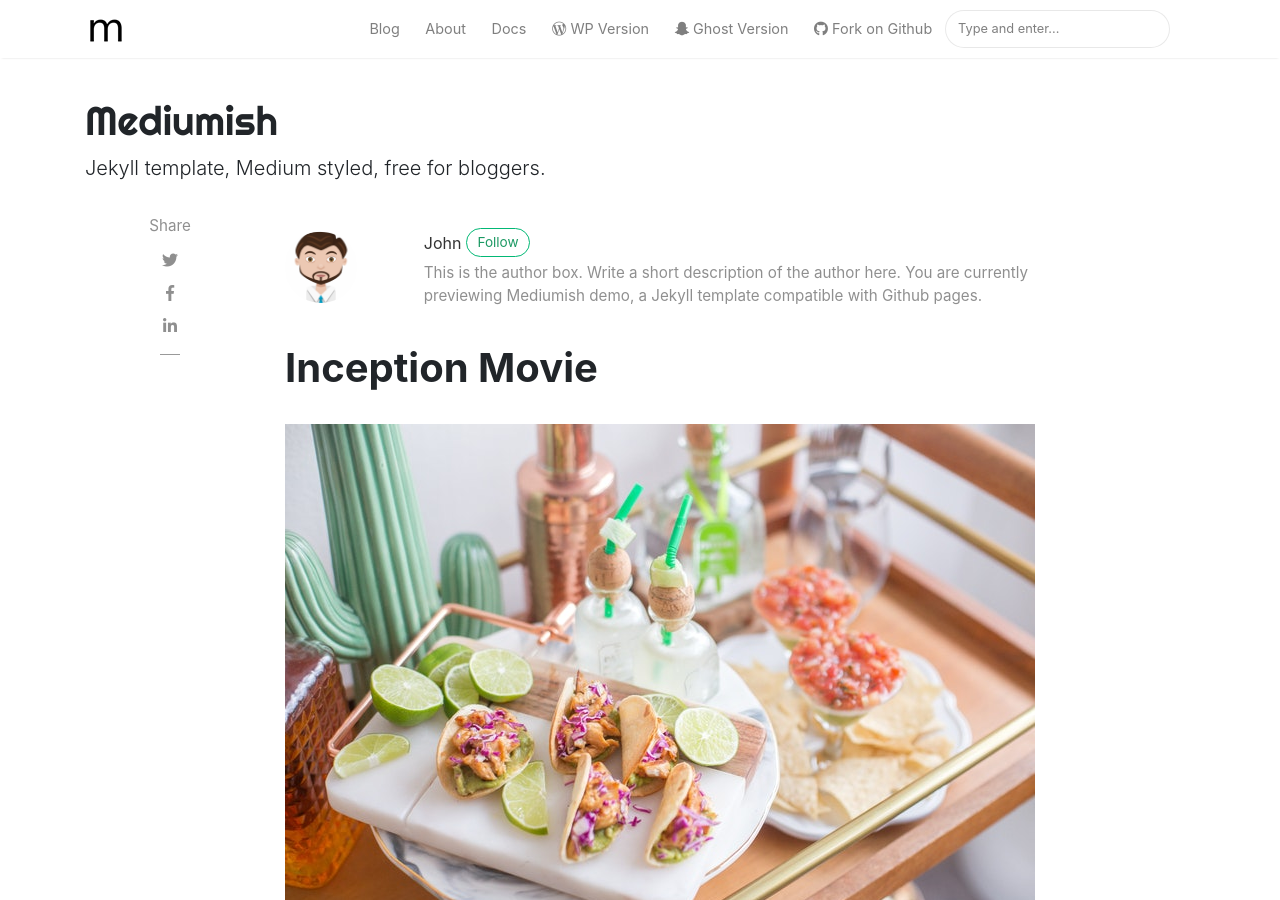
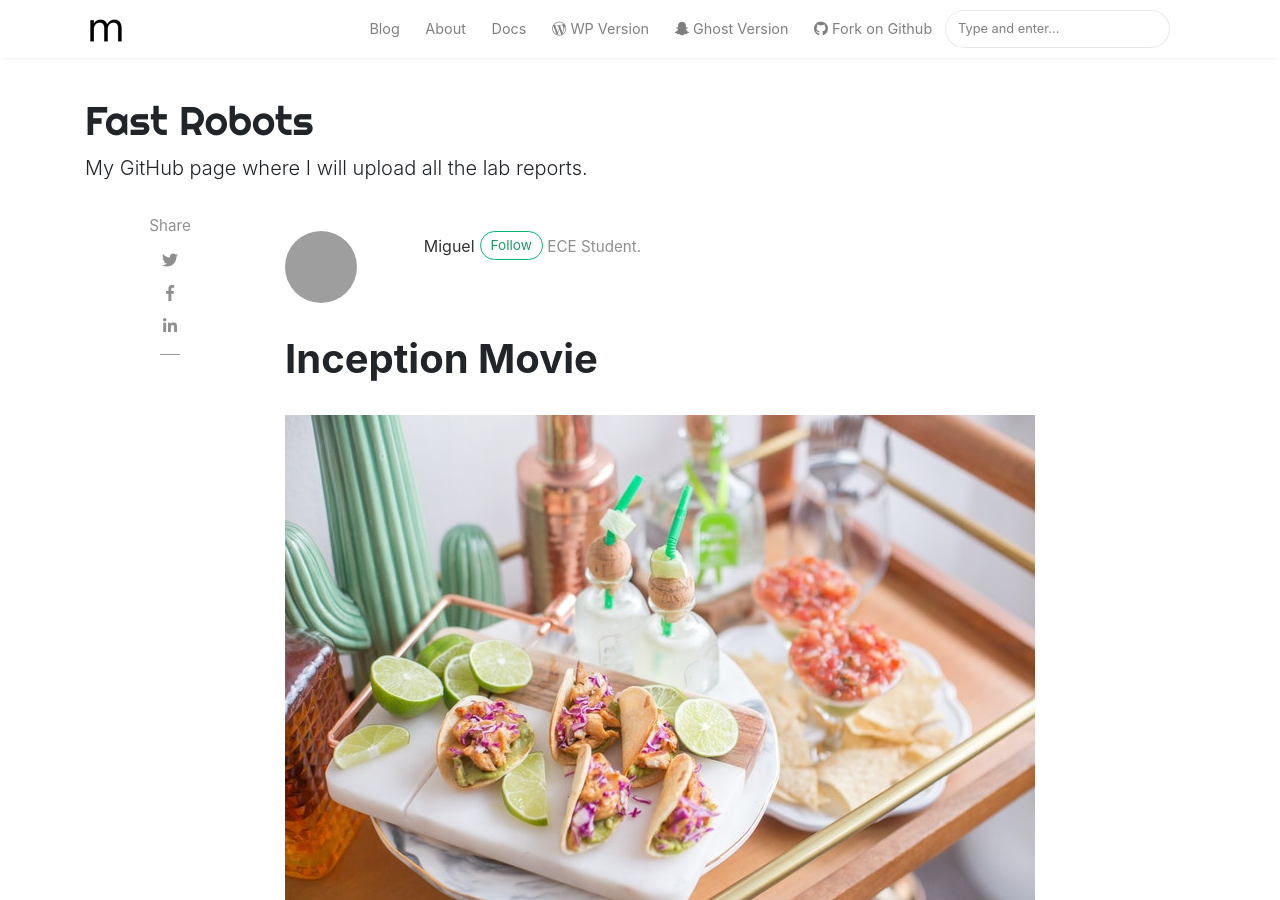
Before and after one commit to miguelalvarezd/FastRobots, a Jekyll site: the page built from _posts/2018-01-11-customer-service.md, in a window 1280 px wide and 900 px high. Built offline with Jekyll 4.4.1, drawn with Linux system fonts in a browser that asks for light colours; nearby versions of some CDN libraries; comment, search, counter and statistics services are not loaded; some of the changed text lies outside the part shown; grey boxes are pictures that could not be loaded.

Commit message:
Changes to test functionality

```diff
--- a/_config.yml
+++ b/_config.yml
@@ -1,7 +1,7 @@
 # Site
-name: "Mediumish"
-title: "Mediumish"
-description: "Jekyll template, Medium styled, free for bloggers."
+name: "Fast Robots"
+title: "Fast Robots"
+description: "My GitHub page where I will upload all the lab reports."
 logo: 'assets/images/logo.png'
 favicon: 'assets/images/logo.png'
 baseurl: /FastRobots
@@ -13,6 +13,14 @@ permalink: /:title/
 
 # Authors
 authors:
+  miguel:
+    name: Miguel
+    display_name: Miguel
+    gravatar: e56154546cf4be74e393c62d1ae9f9d4
+    email: wowthemesnet@gmail.com
+    web: https://www.wowthemes.net
+    twitter: https://twitter.com/wowthemesnet
+    description: "ECE Student."
   sal:
     name: Sal
     display_name: Sal
--- a/_posts/2018-01-11-customer-service.md
+++ b/_posts/2018-01-11-customer-service.md
@@ -1,7 +1,7 @@
 ---
 layout: post
 title:  "Inception Movie"
-author: john
+author: miguel
 categories: [ Jekyll, tutorial ]
 tags: [red, yellow]
 image: assets/images/11.jpg
```
